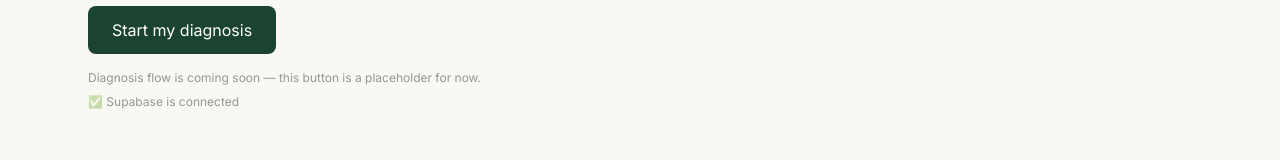
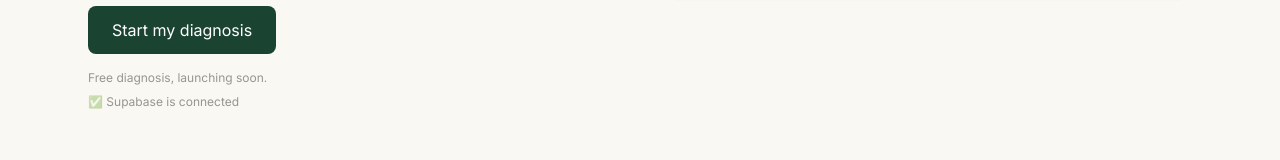
Before and after one commit to guerrerofernanda751-gc/pivotly, a Next.js app: page / in a window 1280 px wide. Shown: the part 469-629 px from the top of the page. Built offline with nearby package versions, Linux system fonts and the light colour scheme; no server answers.

Commit message:
Update page.js
Update CTA helper text

```diff
--- a/app/page.js
+++ b/app/page.js
@@ -115,7 +115,7 @@ export default function Home() {
             Start my diagnosis
           </a>
           <p className="mt-4 text-xs text-black/40">
-            Diagnosis flow is coming soon — this button is a placeholder for now.
+          Free diagnosis, launching soon.
           </p>
           <SupabaseStatus />
         </div>
```
